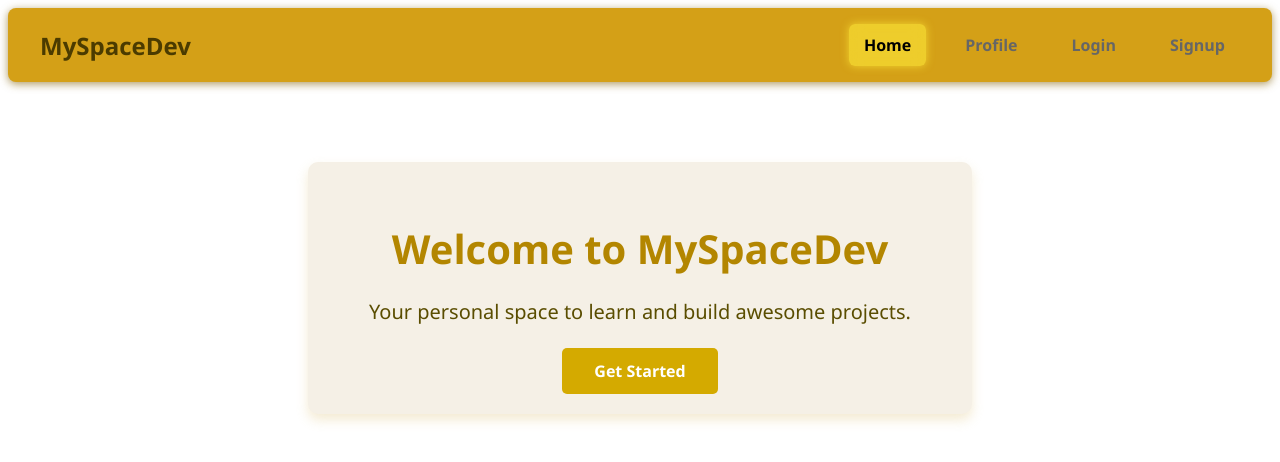
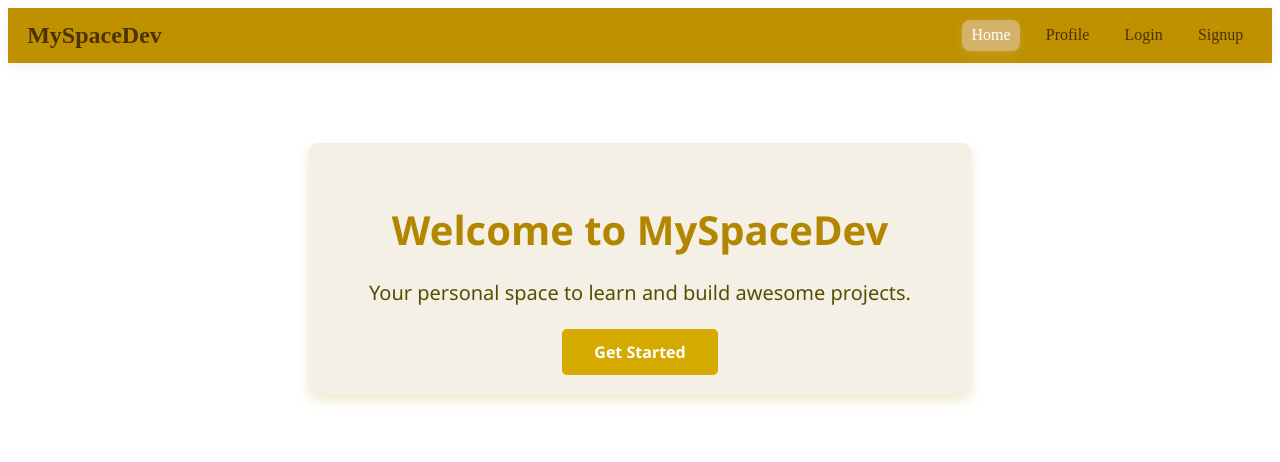
Before and after one commit to Vighnesh024/matrix, a React (Vite) app: page / in a window 1280 px wide. Shown: the top 462 px of the page. Built offline with nearby package versions, Linux system fonts and the light colour scheme; no server answers.

Commit message:
Auto commit

```diff
--- a/package.json
+++ b/package.json
@@ -11,6 +11,7 @@
   },
   "dependencies": {
     "firebase": "^11.7.3",
+    "lucide-react": "^0.511.0",
     "react": "^19.1.0",
     "react-dom": "^19.1.0",
     "react-router-dom": "^7.6.0"
--- a/src/components/Navbar.module.css
+++ b/src/components/Navbar.module.css
@@ -1,55 +1,84 @@
-/* src/components/Navbar.module.css */
-
 .navbar {
-  background-color: #D4A017; /* Mustard yellow */
-  color: #fff8e1; /* Light cream */
-  padding: 1rem 2rem;
   display: flex;
   justify-content: space-between;
   align-items: center;
-  font-family: 'Segoe UI', Tahoma, Geneva, Verdana, sans-serif;
-  box-shadow: 0 2px 8px rgba(139, 108, 26, 0.7);
-  border-radius: 8px;
+  background: #bf9000;
+  padding: 0.75rem 1.2rem;
+  box-shadow: 0 4px 10px rgba(0, 0, 0, 0.05);
+  position: relative;
+}
+
+.brand {
+  font-size: 1.5rem;
+  font-weight: bold;
+  color: #4b3200;
+}
+
+.menuIcon {
+  display: none;
+  cursor: pointer;
 }
 
 .navLinks {
   display: flex;
-  gap: 1.5rem;
+  gap: 1rem;
 }
 
 .link {
-  color: #fff8e1;
   text-decoration: none;
-  font-weight: 600;
-  transition: color 0.3s ease;
+  color: #4b3200;
+  font-weight: 500;
+  transition: all 0.3s ease;
+  padding: 0.4rem 0.6rem;
+  border-radius: 8px;
 }
 
 .link:hover {
-  color: #4B3B00; /* Dark accent */
-  text-shadow: 0 0 5px #8B6C1A;
-}
-
-.brand {
-  font-weight: 700;
-  font-size: 1.5rem;
-  color: #4B3B00; /* Dark accent */
-}
-.link {
-  color: #666;
-  text-decoration: none;
-  padding: 10px 15px;
-  border-radius: 6px;
-  transition: all 0.3s ease;
-}
-
-.link:hover {
-  background-color: rgba(255, 235, 59, 0.3); /* Mustard highlight on hover */
-  color: #000;
+  background: rgba(75, 50, 0, 0.1);
 }
 
 .active {
-  color: #000;
-  background-color: rgba(255, 235, 59, 0.6); /* Mustard with more opacity */
-  backdrop-filter: blur(8px); /* Adds blur */
-  box-shadow: 0 0 8px rgba(255, 235, 59, 0.7);
+  background: #d4b26a;
+  color: #fff;
+  box-shadow: 0 2px 10px rgba(212, 178, 106, 0.4);
 }
+
+/* Logout button styling */
+.logoutButton {
+  background: none;
+  border: none;
+  font-size: 1rem;
+  color: #4b3200;
+  cursor: pointer;
+  font-weight: 500;
+}
+
+/* Responsive styles */
+@media (max-width: 768px) {
+  .menuIcon {
+    display: block;
+  }
+
+  .navLinks {
+    display: none;
+    flex-direction: column;
+    position: absolute;
+    top: 100%;
+    right: 0;
+    background: #f2e7d5;
+    width: 100%;
+    padding: 1rem;
+    box-shadow: 0 4px 12px rgba(0, 0, 0, 0.15);
+    z-index: 999;
+  }
+
+  .showMenu {
+    display: flex;
+  }
+
+  .link, .logoutButton {
+    padding: 0.75rem 1rem;
+    width: 100%;
+    text-align: left;
+  }
+}
```
Also changed, not shown: 1 other file (tests, documents, lock files or other folders).
